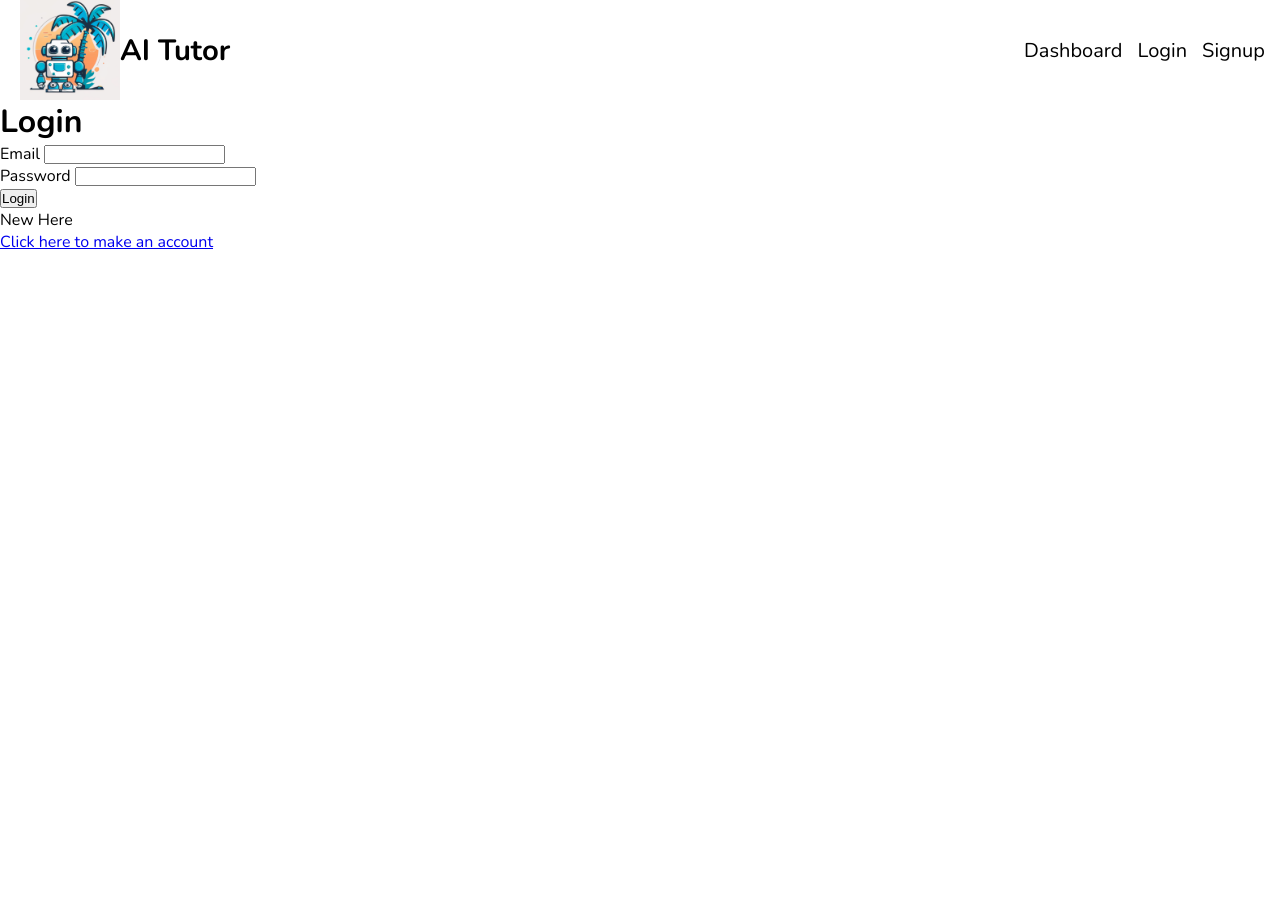
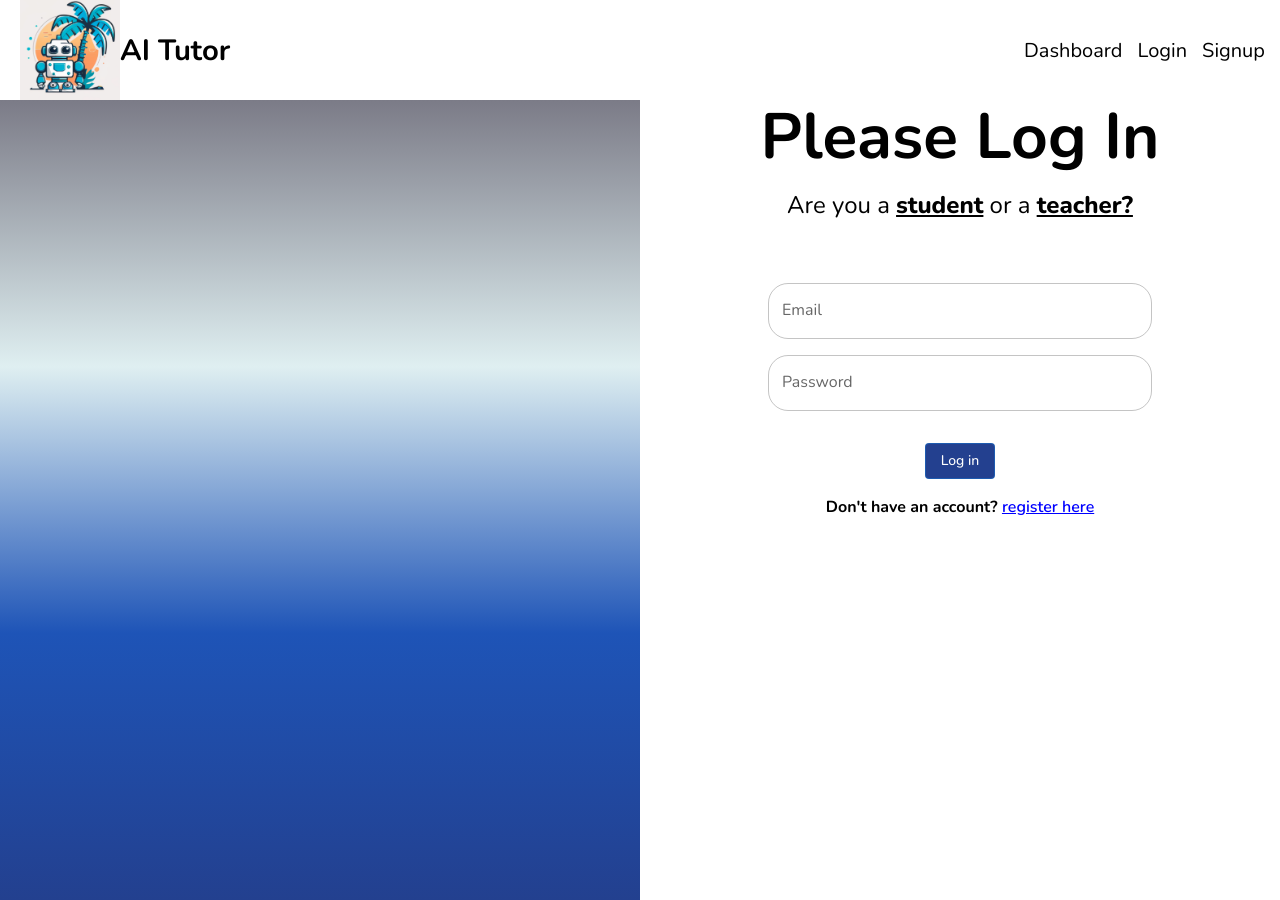
Before and after one commit to jimmyvallejo/ThinkBot-AI, a React (Create React App) app in the folder frontend/: page /login in a window 1280 px wide. Before the commit the page ends 800 px from the top, so only its background shows below. Built offline with nearby package versions, Linux system fonts and the light colour scheme; no server answers.

Commit message:
style login

```diff
--- a/frontend/src/components/Student.js
+++ b/frontend/src/components/Student.js
@@ -78,7 +78,7 @@ function Student({ history }) {
           variant="h3"
           align="center"
           style={{
-            fontSize: "28px",
+            fontSize: "24px",
             fontWeight: 300,
           }}
         >
--- a/frontend/src/pages/Login.js
+++ b/frontend/src/pages/Login.js
@@ -1,17 +1,23 @@
 import React, { useState } from "react";
+import { Grid, Typography } from "@mui/material";
 import { getAuth, signInWithEmailAndPassword } from "firebase/auth";
+import TextInput from "../components/TextInput";
+import Button from "../components/Buttton";
 import swal from "sweetalert";
-import { Link } from "react-router-dom";
+import { useNavigate } from "react-router-dom";
+
+const underlineStyle = {
+  textDecoration: "underline",
+  fontWeight: 800,
+};
 
 function Login({ history }) {
-  const [formData, setFormData] = useState(null);
-  // const { setCurrentUser } = useContext(AuthContext);
+  const navigate = useNavigate();
   const [email, setEmail] = useState("");
   const [password, setPassword] = useState("");
   const [error, setError] = useState(null);
 
-  const handleLogin = async (e) => {
-    e.preventDefault();
+  const handleLogin = async () => {
     try {
       await signInWithEmailAndPassword(getAuth(), email, password);
     } catch (e) {
@@ -20,36 +26,82 @@ function Login({ history }) {
   };
 
   return (
-    <div id="login">
-      <h1>Login</h1>
-      <form onSubmit={handleLogin}>
-        <label id="email">Email </label>
-        <input
-          type="email"
-          name="email"
-          onChange={(e) => setEmail(e.target.value)}
-        ></input>
-        <div id="passlabel">
-          <label className="passwordLabel">Password </label>
-          <input
-            className="passwordInput"
+    <Grid container style={{ height: "100vh" }}>
+      <Grid
+        item
+        xs={6}
+        style={{
+          background:
+            "linear-gradient(180deg, #7B7B87 0%, #DFEFF1 33.33%, #1E54B7 66.67%, #23408F 100%)",
+          height: "100%",
+        }}
+      ></Grid>
+
+      <Grid item xs={6}>
+        <Typography
+          variant="h1"
+          align="center"
+          style={{
+            fontSize: "64px",
+            fontWeight: 700,
+          }}
+        >
+          Please Log In
+        </Typography>
+        <Typography
+          variant="h3"
+          align="center"
+          style={{
+            fontSize: "24px",
+            fontWeight: 300,
+            marginTop: "1rem",
+          }}
+        >
+          Are you a <span style={underlineStyle}>student</span> or a{" "}
+          <span style={underlineStyle}>teacher?</span>
+        </Typography>
+
+        <Grid item xs={12} style={{ textAlign: "center", marginTop: "4rem" }}>
+          <TextInput
+            label="Email"
+            placeholder="Enter your email"
+            onChange={(e) => setEmail(e.target.value)}
+            style={{ width: "60%" }}
+          />
+        </Grid>
+        <Grid item xs={12} style={{ textAlign: "center", marginTop: "1rem" }}>
+          <TextInput
+            label="Password"
+            placeholder="Enter password"
             type="password"
-            name="password"
             onChange={(e) => setPassword(e.target.value)}
-          ></input>
-        </div>
-        {error && <p>Error: {error}</p>}
-        <div>
-          <button className="loginBtn" type="submit">
-            Login
-          </button>
-        </div>
-      </form>
-      <div>
-        <p>New Here</p>
-        <Link to="/Register">Click here to make an account</Link>
-      </div>
-    </div>
+            style={{ width: "60%" }}
+          />
+        </Grid>
+
+        <Grid style={{ marginTop: "2rem", textAlign: "center" }} item xs={12}>
+          <Button onClick={handleLogin}>Log in</Button>
+        </Grid>
+
+        <Typography
+          variant="body1"
+          style={{ marginTop: "1rem", fontWeight: 700, textAlign: "center" }}
+        >
+          Don't have an account?{" "}
+          <span
+            onClick={() => navigate("/register")}
+            style={{
+              textDecoration: "underline",
+              fontWeight: 600,
+              color: "blue",
+              cursor: "pointer",
+            }}
+          >
+            register here
+          </span>
+        </Typography>
+      </Grid>
+    </Grid>
   );
 }
 
```
